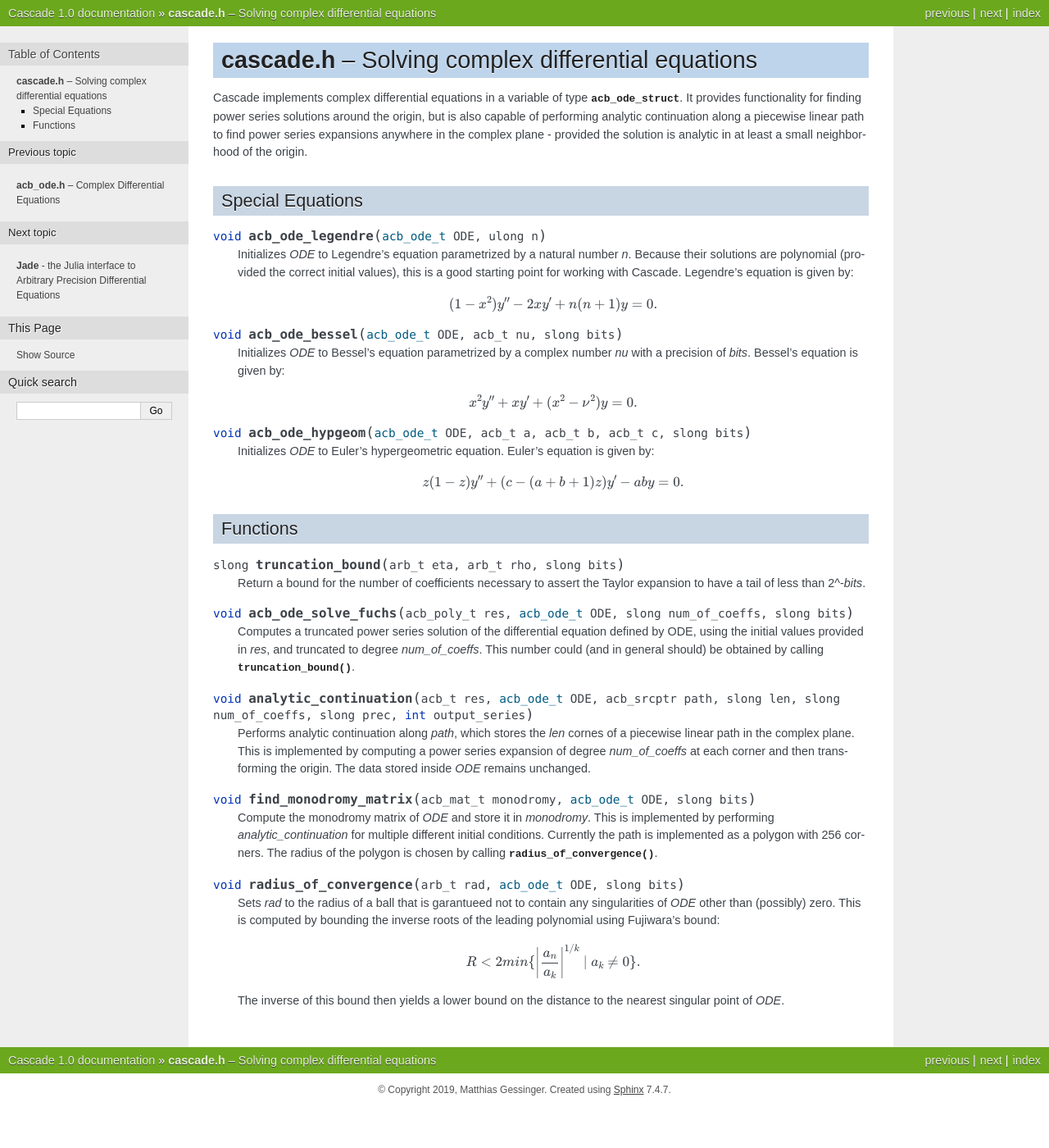
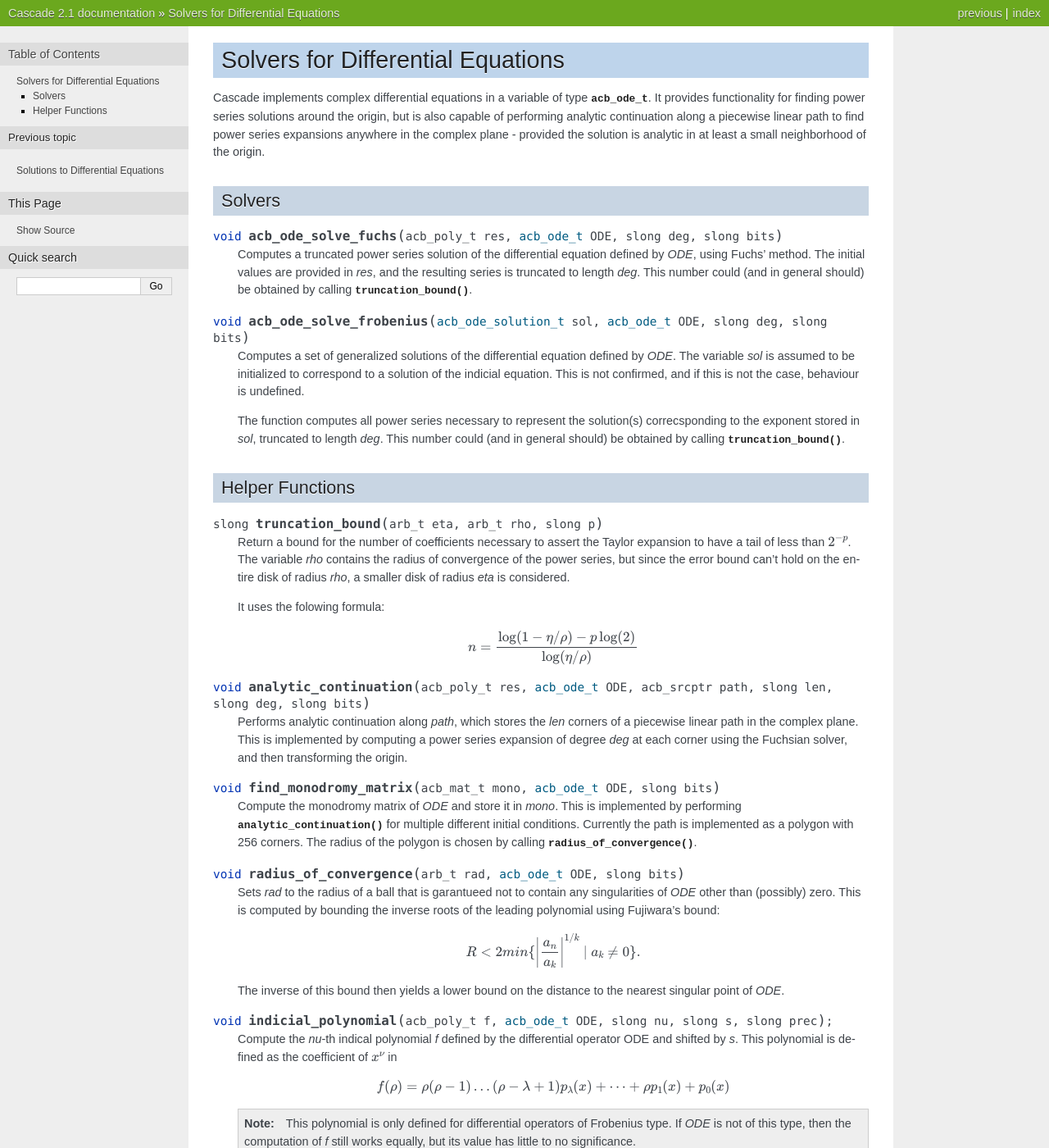
Before and after one commit to MGessinger/Cascade, a Sphinx documentation site: the page built from doc/source/cascade.rst, in a window 1280 px wide and 1400 px high. Shown: the whole window at 82% size. Built offline with Sphinx 7.4.7, drawn with Linux system fonts in a browser that asks for light colours; some of the changed text lies outside the part shown.

Commit message:
Update documentation and purge Julia interface
Document anything related to the Frobenius Solver.
Update documentation for function interfaces that have changed.

Remove anything related to Jade.

```diff
--- a/doc/source/acb_ode.rst
+++ b/doc/source/acb_ode.rst
@@ -1,42 +1,50 @@
 .. _acb-ode:
 
-**acb_ode.h** -- Complex Differential Equations
-========================================================================
+Complex Differential Operators
+======================================================================
 
-An :type:`acb_ode_t` represents an ordinary, linear differential operator with complex polynomial coefficients and error bounds. They are implemented as an array of type :type:`acb_struct`. The order of the differential equation as well as the polynomial degrees are tracked internally and need no further care by the user.
+An :type:`acb_ode_t` represents an ordinary, linear differential operator with complex polynomial coefficients and error bounds.
+They are implemented as an array of type :type:`acb_struct`.
+The order of the differential equation as well as the polynomial degrees are tracked internally and need no further care by the user.
 
-Types, macros and constants
-------------------------------
+Types and macros
+----------------------------------------------------------------------
+
 .. type:: acb_ode_struct
 
 .. type:: acb_ode_t
 
-	Contains a pointer to an array of the coefficients, the maximum degree of all the polynomials and the order of the ODE.
+	This data structure represents a differential operator, whose coefficients are complex-valued polynomials.
+	The coefficients of these polynomials should not be indexed directly.
+	Instead, use the macros below.
 
-	An `acb_ode_t` is defined as an array of type `acb_ode_struct` of length 1, permitting an `acb_ode_t` to be passed by reference.
+	An `acb_ode_t` is defined as an array of type `acb_ode_struct` of length 1, so it can be passed by reference.
 
 .. macro:: acb_ode_poly (ODE, i)
 
-	Macro returning a pointer to the coefficient belonging to the *i-th* derivative. It is of type `acb_ptr`.
+	A macro returning a pointer to the coefficient belonging to the *i-th* derivative. It is of type `acb_ptr`.
+	It is of type `acb_ptr`.
 
 .. macro:: acb_ode_coeff (ODE, i ,j)
 
-	Macro returning a pointer to the *j-th* coefficient of the *i-th* polynomial. This macro is identical to *acb_ode_poly(ODE,i)->(j)*. It is of type `acb`.
+	A macro returning a pointer to the *j-th* coefficient of the *i-th* polynomial. This macro is identical to *acb_ode_poly(ODE,i)->(j)*.
+	It is of type `acb`.
 
 .. macro:: order (ODE)
 
-	Returns the order of the differential, which is one less than the number of defining polynomials.
+	Returns the order of the differential operator, which is one less than the number of defining polynomials.
+	That means, there are :math:`order(ODE) + 1` polnomials.
 
 .. macro:: degree (ODE)
 
 	Returns the maximum degree amongst the defining polynomials. This is computed through *acb_poly_degree* and therefore the same restrictions apply in the case of inexact polynomials.
 
 Memory management
-------------------------------------------------------------------------
+----------------------------------------------------------------------
 
 .. function:: void acb_ode_init_blank (acb_ode_t ODE, slong degree, slong order)
 
-	Initializes the variable *ODE* to have space for *order+1* polynomials of length no more than *degree+1*.
+	Initializes the variable *ODE* to have space for :math:`order+1` polynomials of length no more than :math:`degree+1`.
 
 .. function:: void acb_ode_init (acb_ode_t ODE, acb_poly_t polys, slong order)
 
@@ -47,10 +55,18 @@
 	Clears the memory allocated by a previous call to `acb_ode_init`.
 
 	.. important::
-		Because Arb caches certain values internally, it is recommended to call *flint_cleanup()* at the end of your main program. This will clear Arb's cache and lead to a clean output when using *Valgrind*.
+		Because Arb caches certain values internally, it is recommended to call *flint_cleanup()* at the end of your main program.
+		This will clear Arb's cache and lead to a clean output when using *Valgrind*.
+
+Input and Output
+----------------------------------------------------------------------
+
+.. function:: void acb_ode_dump (acb_ode_t ODE, char* file)
+
+	Dumps the data stored in the `acb_ode_struct` into *file*. If *file* is *NULL*, the output will be written to *stdout*.
 
 Manipulation
-------------------------------------------------------------------------
+----------------------------------------------------------------------
 
 .. function:: void acb_ode_set (acb_ode_t dest, acb_ode_t src)
 
@@ -69,11 +85,41 @@
 
 .. function:: void acb_ode_shift (acb_ode_t ODE_out, acb_ode_t ODE_in, acb_t a, slong bits)
 
-	Transforms the origin of *ODE_in* to *a* and stores the result in ODE_out. Both *ODE_in* and *ODE_out* must be initialized.
+	Transforms the origin of *ODE_in* to *a* and stores the result in ODE_out.
+	Both *ODE_in* and *ODE_out* must be initialized.
+	Aliasing is permitted.
 
-Input and Output
-------------------------------------------------------------------------
+Differential Action
+----------------------------------------------------------------------
 
-.. function:: void acb_ode_dump (acb_ode_t ODE, char* file)
+.. function:: void acb_ode_apply (acb_poly_t out, acb_ode_t ODE, acb_poly_t in, slong prec)
 
-	Dumps the data stored in the `acb_ode_struct` into *file*. If *file* is *NULL*, the output will be written to *stdout*.
+	Apply the differential operator defined by *ODE* to the polynomial *in*, and store the result in *out*.
+
+.. function:: int acb_ode_solves (acb_ode_t ODE, acb_poly_t res, slong deg, slong prec)
+
+	Test if the polynomial *res* solves the differential equation defined by *ODE* up to degree *deg*.
+
+Special Equations
+----------------------------------------------------------------------
+
+.. function:: void acb_ode_legendre (acb_ode_t ODE, ulong n)
+
+	Initializes *ODE* to Legendre's equation parametrized by a natural number *n*. Because their solutions are polynomial (provided the correct initial values), this is a good starting point for working with Cascade. Legendre's equation is given by:
+
+	.. math::
+		(1-x^2)y'' - 2xy' + n(n+1)y = 0.
+
+.. function:: void acb_ode_bessel (acb_ode_t ODE, acb_t nu, slong bits)
+
+	Initializes *ODE* to Bessel's equation parametrized by a complex number *nu* with a precision of *bits*.  Bessel's equation is given by:
+
+	.. math::
+		x^2y'' + xy' + (x^2 - \nu^2)y = 0.
+
+.. function:: void acb_ode_hypgeom (acb_ode_t ODE, acb_t a, acb_t b, acb_t c, slong bits)
+
+	Initializes *ODE* to Euler's hypergeometric equation. Euler's equation is given by:
+
+	.. math::
+		z(1-z)y'' + (c - (a + b + 1)z)y' - aby = 0.
--- /dev/null
+++ b/doc/source/acb_ode_solution.rst
@@ -0,0 +1,52 @@
+.. _solutions:
+
+Solutions to Differential Equations
+======================================================================
+
+A variable of type :type:`acb_ode_solution_t` represents a solution to a differential equation of Frobenius type.
+It stores the generalized exponent, as well as all power series necessary to define the solutions to this exponent.
+
+Types and macros
+----------------------------------------------------------------------
+
+.. type:: acb_ode_solution_struct
+
+.. type:: acb_ode_solution_t
+
+	This data structure contains the defining data for a solution of a differential equation of Frobenius type.
+
+	An `acb_ode_solution_t` is defined as an array of type `acb_ode_solution_struct` of length 1, so it can be passed by reference.
+
+Memory management
+----------------------------------------------------------------------
+
+.. function:: void acb_ode_solution_init (acb_ode_solution_t sol, acb_t rho, slong mul, slong alpha)
+
+	Initialize the variable *sol* to represent a solution corresponding to the generalized exponent *rho*.
+	The variable *rho* is assumed to be a solution of the indicial equation of multiplicity *mul*.
+	Furthermore, it is assumed that there are *alpha* roots of the indicial equation (with multiplicity), that differ from *rho* by a positive integer.
+
+	Neither of these assumptions are confirmed.
+	If either of them is untrue, behavior is undefined.
+
+.. function:: void acb_ode_solution_clear (acb_ode_solution_t sol)
+
+	Clears the memory allocated for *sol* by a previous call to `acb_ode_solution_init`.
+
+	.. important::
+		Because Arb caches certain values internally, it is recommended to call *flint_cleanup()* at the end of your main program.
+		This will clear Arb's cache and lead to a clean output when using *Valgrind*.
+
+Manipulation
+----------------------------------------------------------------------
+
+These functions are used internally by the solvers.
+There should rarely be a need to call these directly.
+
+.. function:: void _acb_ode_solution_update (acb_ode_solution_t sol, acb_poly_t f, slong prec)
+
+	Replace the internal power series :math:`\sum g_i x^i` by :math:`\sum fg_i x^i`, and recalculate the derivatives of the :math:`g_i` with respect to *rho*.
+
+.. function:: void _acb_ode_solution_extend (acb_ode_solution_t sol, slong nu, acb_poly_t g_nu, slong prec)
+
+	Set the *nu*-th coefficients of the internal power series to the *rho*-derivatives of *g_nu*.
--- a/doc/source/cascade.rst
+++ b/doc/source/cascade.rst
@@ -1,52 +1,53 @@
 .. _Cascade:
 
-**cascade.h** -- Solving complex differential equations
+Solvers for Differential Equations
 ==================================================================================
 
-Cascade implements complex differential equations in a variable of type :type:`acb_ode_struct`. It provides functionality for finding power series solutions around the origin, but is also capable of performing analytic continuation along a piecewise linear path to find power series expansions anywhere in the complex plane - provided the solution is analytic in at least a small neighborhood of the origin.
+Cascade implements complex differential equations in a variable of type :type:`acb_ode_t`.
+It provides functionality for finding power series solutions around the origin, but is also capable of performing analytic continuation along a piecewise linear path to find power series expansions anywhere in the complex plane - provided the solution is analytic in at least a small neighborhood of the origin.
 
-Special Equations
-------------------
+Solvers
+----------------------------------------------------------------------
 
-.. function:: void acb_ode_legendre (acb_ode_t ODE, ulong n)
+.. function:: void acb_ode_solve_fuchs (acb_poly_t res, acb_ode_t ODE, slong deg, slong bits)
 
-	Initializes *ODE* to Legendre's equation parametrized by a natural number *n*. Because their solutions are polynomial (provided the correct initial values), this is a good starting point for working with Cascade. Legendre's equation is given by:
+	Computes a truncated power series solution of the differential equation defined by *ODE*, using Fuchs' method.
+	The initial values are provided in *res*, and the resulting series is truncated to length *deg*.
+	This number could (and in general should) be obtained by calling :func:`truncation_bound`.
+
+.. function:: void acb_ode_solve_frobenius (acb_ode_solution_t sol, acb_ode_t ODE, slong deg, slong bits)
+
+	Computes a set of generalized solutions of the differential equation defined by *ODE*.
+	The variable *sol* is assumed to be initialized to correspond to a solution of the indicial equation.
+	This is not confirmed, and if this is not the case, behaviour is undefined.
+
+	The function computes all power series necessary to represent the solution(s) correcsponding to the exponent stored in *sol*, truncated to length *deg*.
+	This number could (and in general should) be obtained by calling :func:`truncation_bound`.
+
+Helper Functions
+----------------------------------------------------------------------
+
+.. function:: slong truncation_bound (arb_t eta, arb_t rho, slong p)
+
+	Return a bound for the number of coefficients necessary to assert the Taylor expansion to have a tail of less than :math:`2^{-p}`.
+	The variable *rho* contains the radius of convergence of the power series, but since the error bound can't hold on the entire disk of radius *rho*, a smaller disk of radius *eta* is considered.
+
+	It uses the folowing formula:
 
 	.. math::
-		(1-x^2)y'' - 2xy' + n(n+1)y = 0.
+		n = \frac{\log(1 - \eta/\rho) - p \log(2)}{\log(\eta/\rho)}
 
-.. function:: void acb_ode_bessel (acb_ode_t ODE, acb_t nu, slong bits)
+.. function:: void analytic_continuation (acb_poly_t res, acb_ode_t ODE, acb_srcptr path, slong len, slong deg, slong bits)
 
-	Initializes *ODE* to Bessel's equation parametrized by a complex number *nu* with a precision of *bits*.  Bessel's equation is given by:
+	Performs analytic continuation along *path*, which stores the *len* corners of a piecewise linear path in the complex plane.
+	This is implemented by computing a power series expansion of degree *deg* at each corner using the Fuchsian solver, and then transforming the origin.
 
-	.. math::
-		x^2y'' + xy' + (x^2 - \nu^2)y = 0.
+.. function:: void find_monodromy_matrix (acb_mat_t mono, acb_ode_t ODE, slong bits)
 
-.. function:: void acb_ode_hypgeom (acb_ode_t ODE, acb_t a, acb_t b, acb_t c, slong bits)
-
-	Initializes *ODE* to Euler's hypergeometric equation. Euler's equation is given by:
-
-	.. math::
-		z(1-z)y'' + (c - (a + b + 1)z)y' - aby = 0.
-
-Functions
-------------------
-
-.. function:: slong truncation_bound (arb_t eta, arb_t rho, slong bits)
-
-	Return a bound for the number of coefficients necessary to assert the Taylor expansion to have a tail of less than 2^-*bits*.
-
-.. function:: void acb_ode_solve_fuchs (acb_poly_t res, acb_ode_t ODE, slong num_of_coeffs, slong bits)
-
-	Computes a truncated power series solution of the differential equation defined by ODE, using the initial values provided in *res*, and truncated to degree *num_of_coeffs*. This number could (and in general should) be obtained by calling :func:`truncation_bound`.
-
-.. function:: void analytic_continuation (acb_t res, acb_ode_t ODE, acb_srcptr path, slong len, slong num_of_coeffs, slong prec, int output_series)
-
-	Performs analytic continuation along *path*, which stores the *len* cornes of a piecewise linear path in the complex plane. This is implemented by computing a power series expansion of degree *num_of_coeffs* at each corner and then transforming the origin. The data stored inside *ODE* remains unchanged.
-
-.. function:: void find_monodromy_matrix (acb_mat_t monodromy, acb_ode_t ODE, slong bits)
-
-	Compute the monodromy matrix of *ODE* and store it in *monodromy*. This is implemented by performing `analytic_continuation` for multiple different initial conditions. Currently the path is implemented as a polygon with 256 corners. The radius of the polygon is chosen by calling :func:`radius_of_convergence`.
+	Compute the monodromy matrix of *ODE* and store it in *mono*.
+	This is implemented by performing :func:`analytic_continuation` for multiple different initial conditions.
+	Currently the path is implemented as a polygon with 256 corners.
+	The radius of the polygon is chosen by calling :func:`radius_of_convergence`.
 
 .. function:: void radius_of_convergence (arb_t rad, acb_ode_t ODE, slong bits)
 
@@ -56,3 +57,19 @@
 		R < 2 min\{\left| \frac{a_n}{a_k} \right| ^{1/k} \mid a_k \neq 0 \}.
 
 	The inverse of this bound then yields a lower bound on the distance to the nearest singular point of *ODE*.
+
+.. function:: void indicial_polynomial (acb_poly_t f, acb_ode_t ODE, slong nu, slong s, slong prec);
+
+	Compute the *nu*-th indical polynomial *f* defined by the differential operator ODE and shifted by *s*.
+	This polynomial is defined as the coefficient of :math:`x^{\nu}` in
+
+	.. math::
+		f(\rho) = \rho (\rho-1) \dots (\rho - \lambda + 1) p_{\lambda}(x) + \dots + \rho p_1(x) + p_0(x)
+
+	.. note::
+		This polynomial is only defined for differential operators of Frobenius type.
+		If *ODE* is not of this type, then the computation of *f* still works equally, but its value has little to no significance.
+
+.. function:: void indicial_polynomial_evaluate (acb_t f, acb_ode_t ODE, slong nu, acb_t rho, slong s, slong prec);
+
+	Compute the value of the *nu*-th indicial polynomial, defined as above, and evaluate it at the point :math:`\rho + s`.
--- a/doc/source/conf.py
+++ b/doc/source/conf.py
@@ -37,9 +37,9 @@
 # built documents.
 #
 # The short X.Y version.
-version = u'1.0'
+version = u'2.2'
 # The full version, including alpha/beta/rc tags.
-release = u'1.0'
+release = u'2.1'
 
 # The language for content autogenerated by Sphinx. Refer to documentation
 # for a list of supported languages.
@@ -48,9 +48,7 @@
 # Usually you set "language" from the command line for these cases.
 language = 'en'
 
-# List of patterns, relative to source directory, that match files and
-# directories to ignore when looking for source files.
-#Set primary Code domain to add features needed for type declarations:
+# Set primary Code domain to add features needed for type declarations:
 primary_domain = 'c'
 
 # The name of the Pygments (syntax highlighting) style to use.
--- a/doc/source/jade.rst
+++ /dev/null
@@ -1,85 +0,0 @@
-.. _Nemo: http://nemocas.org
-.. _Jade:
-
-**Jade** - the Julia interface to Arbitrary Precision Differential Equations
-====================================================================================
-
-Jade provides a wrapper for Cascade, which can be used from Julia's REPL. It uses Nemo_ to store variables of type :type:`acb` in Julia, which will then be translated to a C-style struct whenever needed. All memory management will be performed automatically, but the C-struct can be created and destroyed if absolutely necessary, however this is strongly discouraged.
-
-In the following, all functions are listed with their full name. However most functions are exported from Jade and can therefore be called without the *Jade.*-prefix.
-
-Types and Aliases
---------------------
-
-.. type:: jade_ode{P<:Poly_elem}
-
-	Contains an array of type *P*, the order of the differential equation and a pointer of type *Nothing*. If *P == acb_poly*, then the latter is used to store a pointer to an `acb_ode_t` created by Cascade.
-
-.. warning::
-
-	The pointer value should never be accessed directly by the user! Pointers are created and free'd by Cascade. Any incorrect value can (and almost certainly will) lead to corruption and a Segmentation Fault.
-
-.. type:: arb_ode
-
-	This is an alias for jade_ode{arb_poly}.
-
-.. type:: acb_ode
-
-	This is an alias for jade_ode{acb_poly}.
-
-.. type:: diff_op
-
-	An abstract type, acting as a parent type for all jade_ode{P}-types, i.e. jade_ode{P <:Poly_elem} <: diff_op.
-
-Memory Management
---------------------
-
-.. function:: Jade.jade_ode{P}(polys::Vector{P})
-
-	This is the recommended constructor for variables of type :type:`jade_ode`. The polynomials are ordered in such a way that the polynomial corresponding to the n-th derivative has the index n+1 within the array.
-
-.. function:: Jade.translate_c(ode::acb_ode)
-
-	An `acb_ode_t` is created by Cascade and a pointer to it is stored in *ode*. This function is not exported because it should not be called manually!
-
-	Currently there is no method for parsing other diff_op types other than acb_ode to an acb_ode_t structure.
-
-.. function:: Jade.delete_c(ode::acb_ode)
-
-	The C-style struct stored in *ode* is deallocated by Cascade. This function is not exported because it usually doesn't need to be called manually!
-
-Special Equations
--------------------
-
-Cascade contains a few predefined differential equations. Jade can access those equations by calling to Cascade through one of the following functions. Because Jade however stores the polynomials directly, a polynomial ring has to be specified explicitly. From this ring the precision will be determined.
-
-.. function:: Jade.acb_ode_legendre(R::Acb_poly_ring, n::Integer)
-
-	Creates an `acb_ode` initialized to Legendre's equation. This automatically calls :func:`acb_ode_legendre` through Cascade.
-
-.. function:: Jade.acb_ode_bessel(R::Acb_poly_ring,nu::acb)
-
-	Creates an `acb_ode` initialized to Bessel's equation. This automatically calls :func:`acb_ode_bessel` through Cascade.
-
-.. function:: Jade.acb_ode_hypgeom(R::Acb_poly_ring, a::acb, b::acb, c::acb)
-
-	Creates an `acb_ode` initialized to Euler's hypergeometric equation. This automatically calls :func:`acb_ode_hypgeom` through Cascade.
-
-Arithmetic
---------------
-
-Simple arithmetic has been implemented to work with varibles of type *diff_op*. Addition and subtraction as well as multiplication and division by a scalar are implemented as method extensions to the +,-,*,/ functions of the Base package.
-Due to limitations in Nemo's type promotion (e.g. from *fmpz* to *acb*), multiplication might fail if the types are incomptible. However all Julia base types are fully supported.
-
-Because a variable of type :type:`jade_ode` represents a differential operator, they are callable on any polynomial, that supports Nemo's *derivative* function.
-
-Solving ODEs
---------------------
-
-.. function:: Jade.power_series(ode::acb_ode,p::acb_poly,n::Integer)
-
-	Copute a power series solution of *ode*, which converges when evaluated at *target*, through Cascade. The precision is automatically determined from the polynomials in *ode*. The inital values are taken from *p*, which also stores the result.
-
-.. function:: Jade.monodromy(ode::acb_ode)
-
-	Compute the monodromy matrix of *ode* about the origin through Cascade.
```
Also changed, not shown: README.md (+25 -49 lines), doc/source/index.rst (+1 -11 lines), 6 other files.
